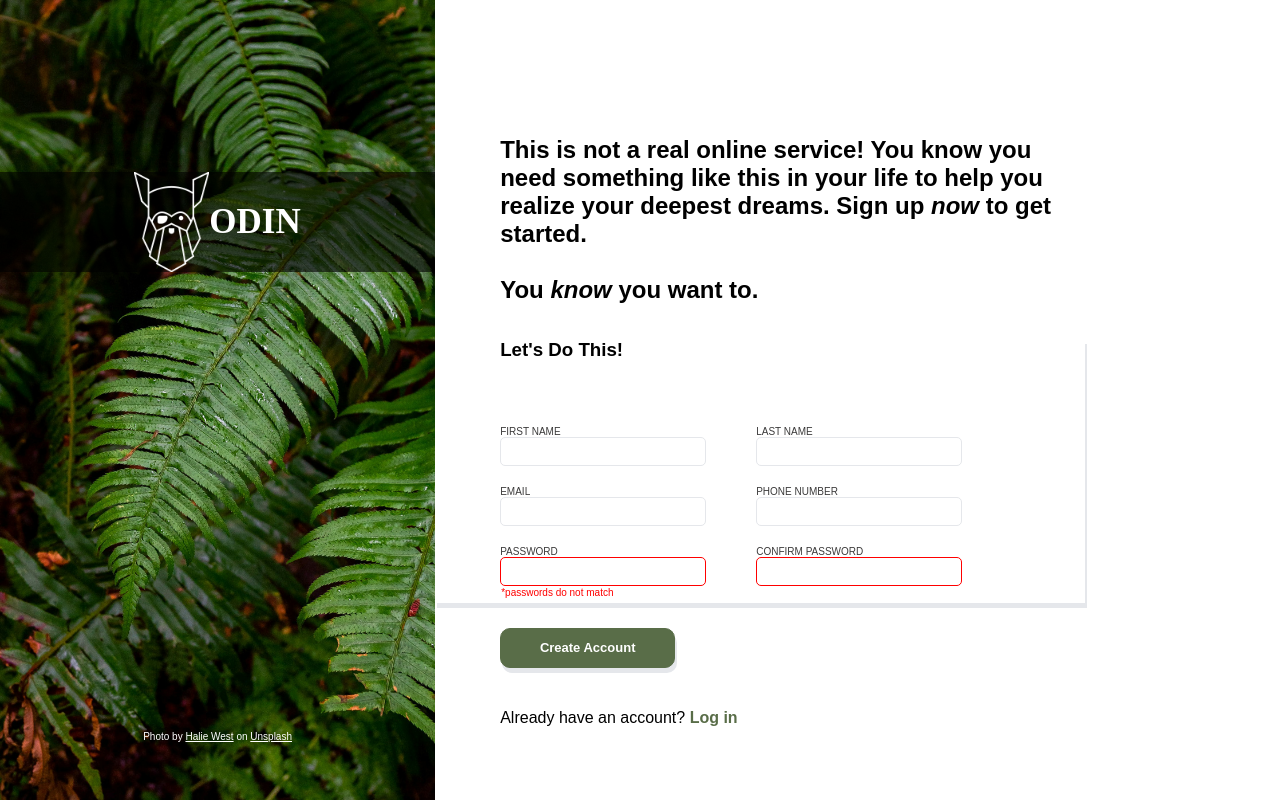
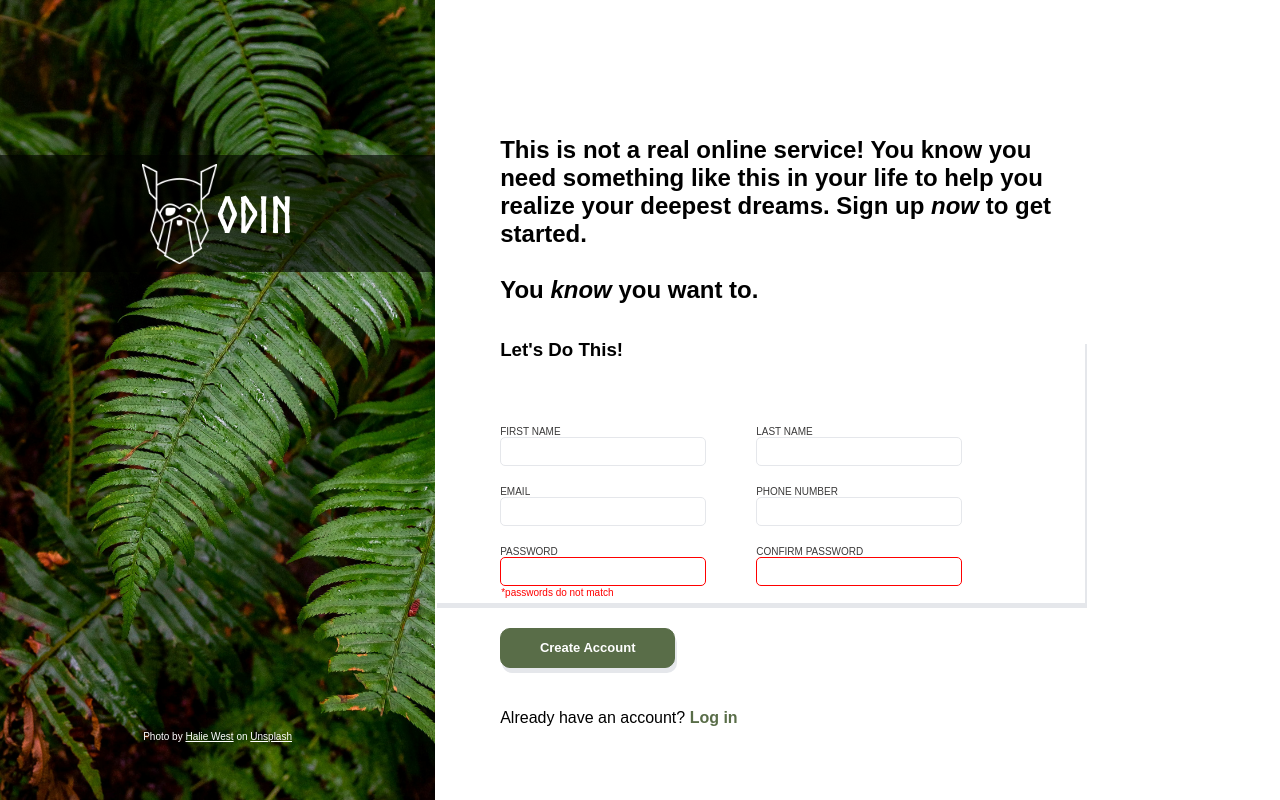
Before and after one commit to JordanDeeKay/odin-sign-up-form, a plain HTML site: page index.html in a window 1280 px wide. Drawn offline with Linux system fonts and the light colour scheme.

Commit message:
added Norse-Bold font to logo text

```diff
--- a/styles.css
+++ b/styles.css
@@ -1,7 +1,12 @@
+@font-face {
+    font-family: Norse-Bold;
+    src: url(./fonts/Norse-Bold.otf);
+}
+
 body {
     margin: 0;
     padding: 0;
-    font-family: Norse-Bold, sans-serif;
+    font-family: Arial, Helvetica, sans-serif;
 }
 
 .main {
@@ -18,6 +23,7 @@ body {
     width: 34vw;
     background-repeat: no-repeat;
     background-size: cover;
+    color: white;
     display: flex;
     flex-direction: column;
 }
@@ -118,7 +124,6 @@ label {
 .p-footer {
     font-size: 10px;
     text-align: center;
-    color: white;
 }
 
 .forImage {
@@ -146,7 +151,6 @@ label {
 }
 
 .logo {
-    color: white;
-    font-size: 35px;
+    font-size: 50px;
     font-family: Norse-Bold;
 }
```
Also changed, not shown: fonts/Norse-Bold.otf (added).
